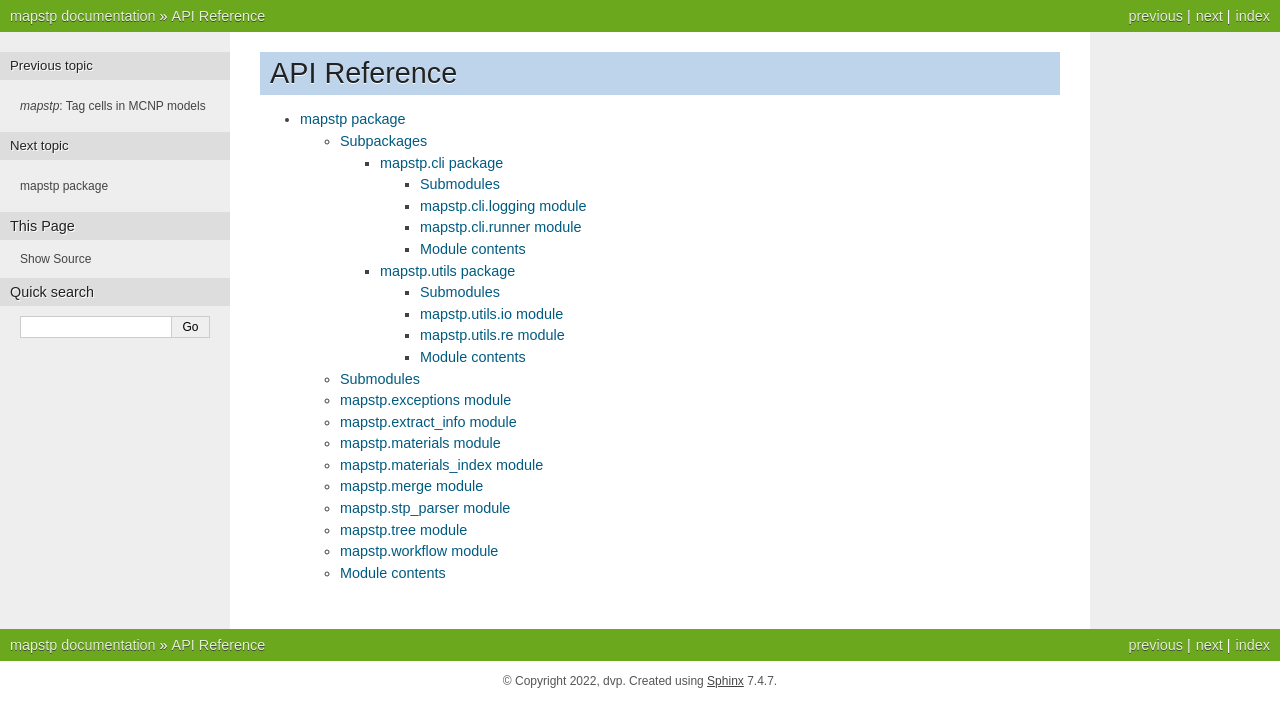
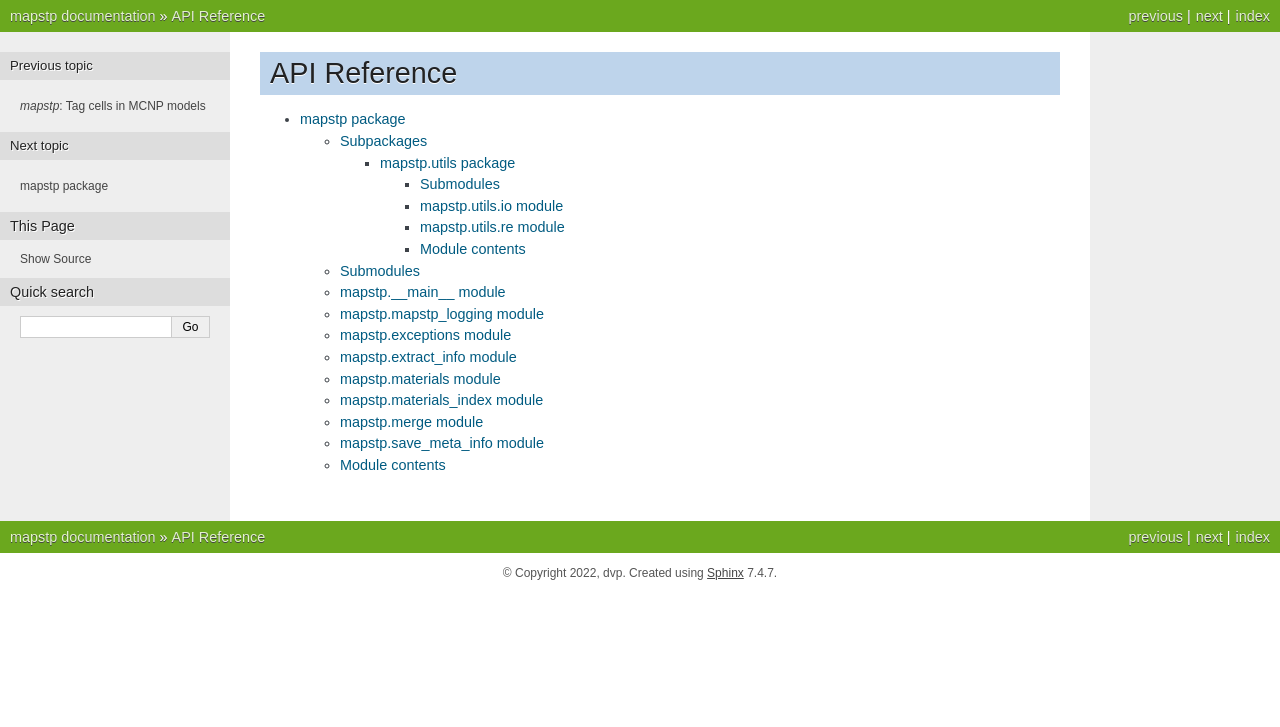
Before and after one commit to MC-kit/map-stp, a Sphinx documentation site: the page built from docs/source/modules.rst, in a window 1280 px wide. Shown: the top 727 px of the page. Built offline with Sphinx 7.4.7, drawn with Linux system fonts in a browser that asks for light colours.

```diff
--- a/docs/source/conf.py
+++ b/docs/source/conf.py
@@ -54,7 +54,7 @@ extensions: list[str] = [
     "sphinx.ext.todo",
     "sphinx.ext.viewcode",
     "sphinx_autodoc_typehints",
-    "sphinx_click",
+    "cyclopts.sphinx_ext",
 ]
 """Used extensions.
 
@@ -88,7 +88,9 @@ napoleon_use_admonition_for_references = False
 napoleon_use_ivar = False
 napoleon_use_param = True
 napoleon_use_rtype = True
+napoleon_preprocess_types = False
 napoleon_type_aliases = None
+napoleon_attr_annotations = True
 
 # Add any paths that contain templates here, relative to this directory.
 templates_path = ["_templates"]
--- a/docs/source/mapstp.cli.rst
+++ /dev/null
@@ -1,29 +0,0 @@
-mapstp.cli package
-==================
-
-Submodules
-----------
-
-mapstp.cli.logging module
--------------------------
-
-.. automodule:: mapstp.cli.mapstp_logging
-   :members:
-   :undoc-members:
-   :show-inheritance:
-
-mapstp.cli.runner module
-------------------------
-
-.. automodule:: mapstp.cli.runner
-   :members:
-   :undoc-members:
-   :show-inheritance:
-
-Module contents
----------------
-
-.. automodule:: mapstp.cli
-   :members:
-   :undoc-members:
-   :show-inheritance:
--- a/docs/source/mapstp.rst
+++ b/docs/source/mapstp.rst
@@ -7,12 +7,26 @@ Subpackages
 .. toctree::
    :maxdepth: 4
 
-   mapstp.cli
    mapstp.utils
 
 Submodules
 ----------
 
+mapstp.__main__ module
+----------------------
+
+.. automodule:: mapstp.__main__
+   :members:
+   :undoc-members:
+   :show-inheritance:
+
+mapstp.mapstp_logging module
+----------------------------
+
+.. automodule:: mapstp.mapstp_logging
+   :members:
+   :undoc-members:
+   :show-inheritance:
 
 mapstp.exceptions module
 ------------------------
@@ -54,26 +68,10 @@ mapstp.merge module
    :undoc-members:
    :show-inheritance:
 
-mapstp.stp\_parser module
--------------------------
+mapstp.save_meta_info module
+----------------------------
 
-.. automodule:: mapstp.stp_parser
-   :members:
-   :undoc-members:
-   :show-inheritance:
-
-mapstp.tree module
-------------------
-
-.. automodule:: mapstp.tree
-   :members:
-   :undoc-members:
-   :show-inheritance:
-
-mapstp.workflow module
-----------------------
-
-.. automodule:: mapstp.workflow
+.. automodule:: mapstp.save_meta_info
    :members:
    :undoc-members:
    :show-inheritance:
--- a/pyproject.toml
+++ b/pyproject.toml
@@ -83,7 +83,6 @@ docs = [
     "sphinx-autodoc-typehints>=3.2.0",
     "sphinx-autobuild>=2025.8.25",
     "sphinx-togglebutton>=0.3.2",
-    "sphinx-click>=6.1.0",
 ]
 analyze = ["jupyterlab>=4.2.5", "jupytext>=1.16.4"]
 
@@ -230,4 +229,4 @@ exclude-deps = [
 
 [tool.rstcheck]
 report_level = "ERROR"
-ignore_messages = '(Unknown directive type \"click|todo|(auto(module|class|function))\"\.)'
+ignore_messages = '(Unknown directive type \"cyclopts|todo|(auto(module|class|function))\"\.)'
```
Also changed, not shown: docs/source/index.rst (+5 -3 lines), 2 other files.
